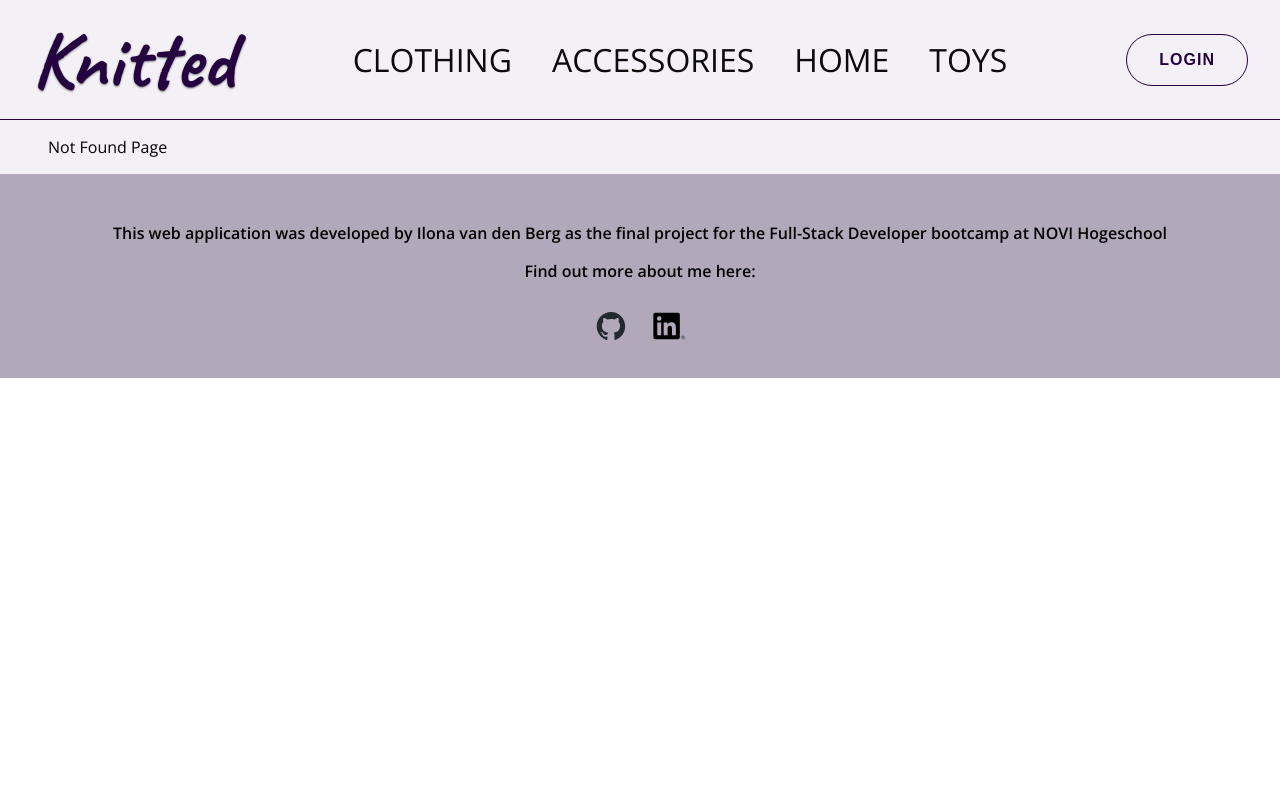
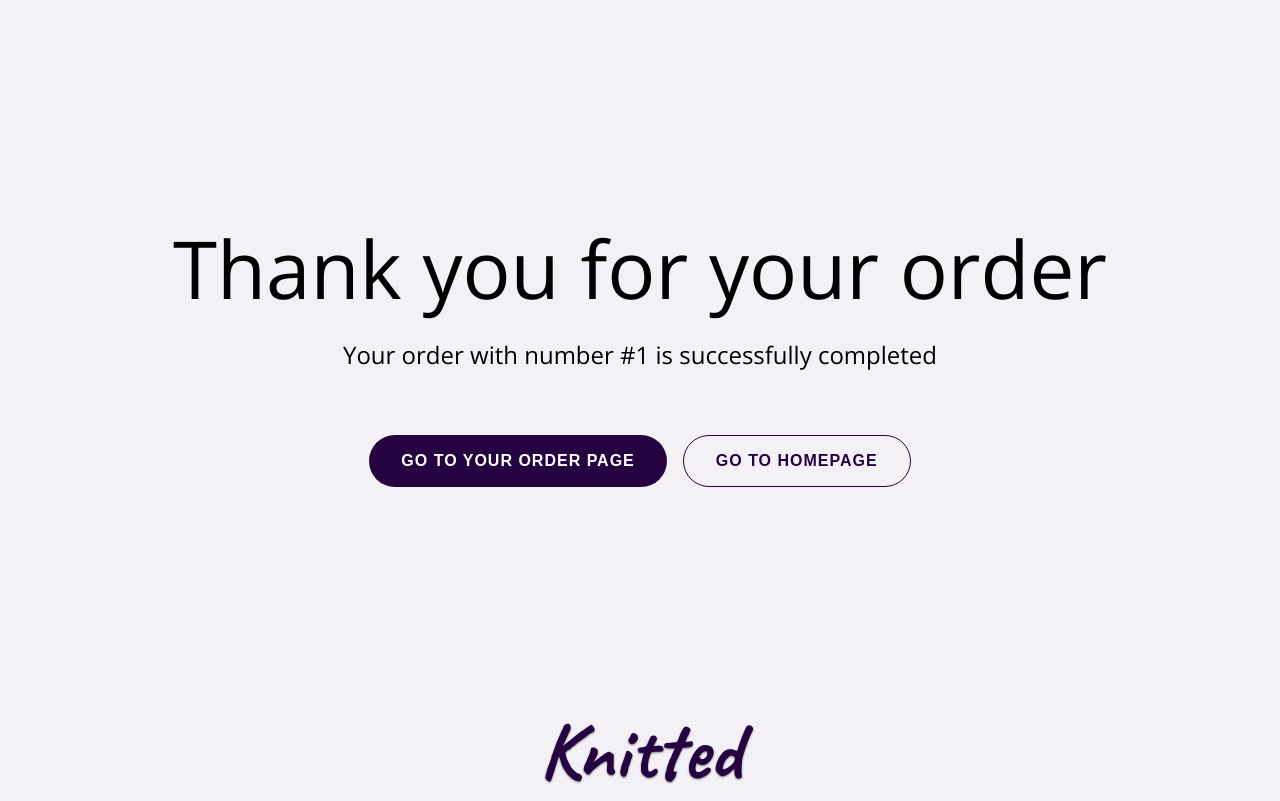
Before and after one commit to ilonavdberg/knitted-frontend, a React (Vite) app: page /confirmation/order/1 in a window 1280 px wide. Built offline with nearby package versions, Linux system fonts and the light colour scheme.

Commit message:
small fix order confirmation

```diff
--- a/src/App.jsx
+++ b/src/App.jsx
@@ -7,6 +7,7 @@ import ProductCatalogPage from "./pages/product-catalog-page/ProductCatalogPage.
 import NotFound from "./pages/notfound/NotFound.jsx";
 import ProductPage from "@/pages/productpage/ProductPage.jsx";
 import ShopPage from "@/pages/shoppage/ShopPage.jsx";
+import OrderConfirmationPage from "@/pages/order-confirmation-page/OrderConfirmationPage.jsx";
 
 function App() {
 
@@ -18,6 +19,7 @@ function App() {
             <Route path="/product/:id" element={<ProductPage />} />
             <Route path="/shop/:id" element={<ShopPage />} />
             <Route path="/shop" element={<ShopPage />} />
+            <Route path="/confirmation/order/:id" element={<OrderConfirmationPage />} />
             <Route path="*" element={<NotFound />} />
         </Routes>
     </>
--- a/src/components/logo/Logo.jsx
+++ b/src/components/logo/Logo.jsx
@@ -1,8 +1,12 @@
 import './Logo.css'
+import {Link} from "react-router-dom";
 
 function Logo() {
     return (
-        <h2 className="logo">Knitted</h2>
+        <Link to="/">
+            <h2 className="logo">Knitted</h2>
+        </Link>
+
     );
 }
 
--- a/src/components/navbar/NavBar.jsx
+++ b/src/components/navbar/NavBar.jsx
@@ -1,6 +1,6 @@
 import './NavBar.css'
 
-import {Link, NavLink} from 'react-router-dom';
+import { NavLink } from 'react-router-dom';
 import Logo from "../logo/Logo.jsx";
 import Button from "../button/Button.jsx";
 
@@ -8,9 +8,7 @@ function NavBar() {
     //TODO: link to specific filter of product catalog
     return (
         <header className="navbar">
-            <Link to="/">
-                <Logo></Logo>
-            </Link>
+            <Logo />
             <nav className="navbar__nav">
                 <ul>
                     <li><NavLink to='/product-catalog?category=clothing' className="navbar__link" >Clothing</NavLink></li>
--- /dev/null
+++ b/src/components/pagelayout/EmptyLayout.jsx
@@ -0,0 +1,14 @@
+import './PageLayout.css';
+import Logo from "@/components/logo/Logo.jsx";
+
+
+function EmptyLayout({ children }) {
+    return (
+        <div className="page">
+            <main className="page__content">{children}</main>
+            <footer className="footer__logo"><Logo /></footer>
+        </div>
+    );
+}
+
+export default EmptyLayout;
--- a/src/components/pagelayout/PageLayout.css
+++ b/src/components/pagelayout/PageLayout.css
@@ -5,10 +5,16 @@
 }
 
 .page__content {
+    flex-basis: calc(100vh - 100px);
     display: flex;
     flex-direction: column;
+    justify-content: center;
 }
 
 .page__content > * {
     padding: 1rem 3rem;
 }
+
+.footer__logo {
+    align-self: center;
+}
--- a/src/components/pagelayout/PageLayout.jsx
+++ b/src/components/pagelayout/PageLayout.jsx
@@ -1,4 +1,4 @@
-import './PageLayout.css'
+import './PageLayout.css';
 import NavBar from "../navbar/NavBar.jsx";
 import Footer from "../footer/Footer.jsx";
 
--- /dev/null
+++ b/src/pages/order-confirmation-page/OrderConfirmationPage.css
@@ -0,0 +1,21 @@
+.order-confirmation__details {
+    display: flex;
+    flex-direction: column;
+    align-items: center;
+    gap: 1rem;
+}
+
+.order-confirmation__heading {
+    font-size: 5rem;
+}
+
+.order-confirmation__text {
+    font-size: 1.5rem;
+}
+
+.order-confirmation__actions {
+    display: flex;
+    flex-direction: row;
+    gap: 1rem;
+    margin-top: 3rem;
+}
--- /dev/null
+++ b/src/pages/order-confirmation-page/OrderConfirmationPage.jsx
@@ -0,0 +1,35 @@
+import './OrderConfirmationPage.css';
+import EmptyLayout from "@/components/pagelayout/EmptyLayout.jsx";
+import Button from "@/components/button/Button.jsx";
+import {useNavigate, useParams} from "react-router-dom";
+
+
+function OrderConfirmationPage() {
+    const navigate = useNavigate();
+    const { id } = useParams();
+
+    return (
+        <EmptyLayout>
+            <div className="order-confirmation__details">
+                <h1 className="order-confirmation__heading">Thank you for your order</h1>
+                <p className="order-confirmation__text">Your order with number #{id} is successfully completed</p>
+                <div className="order-confirmation__actions">
+                    <Button
+                        //TODO: create navigate to user order page
+                        skin="primary"
+                    >
+                        Go to your order page
+                    </Button>
+                    <Button
+                        onClick={() => {navigate("/")}}
+                        skin="secondary"
+                    >
+                        Go to homepage
+                    </Button>
+                </div>
+            </div>
+        </EmptyLayout>
+    );
+}
+
+export default OrderConfirmationPage;
--- a/src/pages/productpage/ProductPage.jsx
+++ b/src/pages/productpage/ProductPage.jsx
@@ -6,7 +6,7 @@ import Avatar from "@/components/avatar/Avatar.jsx";
 import Button from "@/components/button/Button.jsx";
 import ProductInfo from "@/pages/productpage/sections/product-info/ProductInfo.jsx";
 import ProductToolbar from "@/pages/productpage/sections/product-toolbar/ProductToolbar.jsx";
-import { useParams, Link } from "react-router-dom";
+import {useParams, Link, useNavigate} from "react-router-dom";
 import {useEffect, useState} from "react";
 import {BASE_URL} from "@/utils/urlBuilder.js";
 import axios from "axios";
@@ -14,6 +14,7 @@ import * as ImageUtils from "@/utils/ImageUtils.js";
 
 
 function ProductPage() {
+    const navigate = useNavigate();
     const { id } = useParams();
     const [product, setProduct] = useState({});
 
@@ -34,6 +35,22 @@ function ProductPage() {
 
     }, [id])
 
+    async function handleOrderProduct() {
+
+        try {
+            const response = await axios.post(BASE_URL + `items/${id}/order`)
+            console.log(response.data);
+
+            if (response.status === 201) {
+                console.log("Order created");
+                navigate(`/confirmation/order/${response.data.id}`);
+            }
+
+        } catch(e) {
+            console.error(e);
+        }
+    }
+
 
     return (
         <PageLayout>
@@ -53,7 +70,12 @@ function ProductPage() {
                                 </Avatar>
                             </ShopInfo>
                         </Link>
-                        <Button skin="primary">Buy now</Button>
+                        <Button
+                            onClick={handleOrderProduct}
+                            skin="primary"
+                        >
+                            Buy now
+                        </Button>
                     </div>
                 </div>
                 <div className="product-details__image">
```
